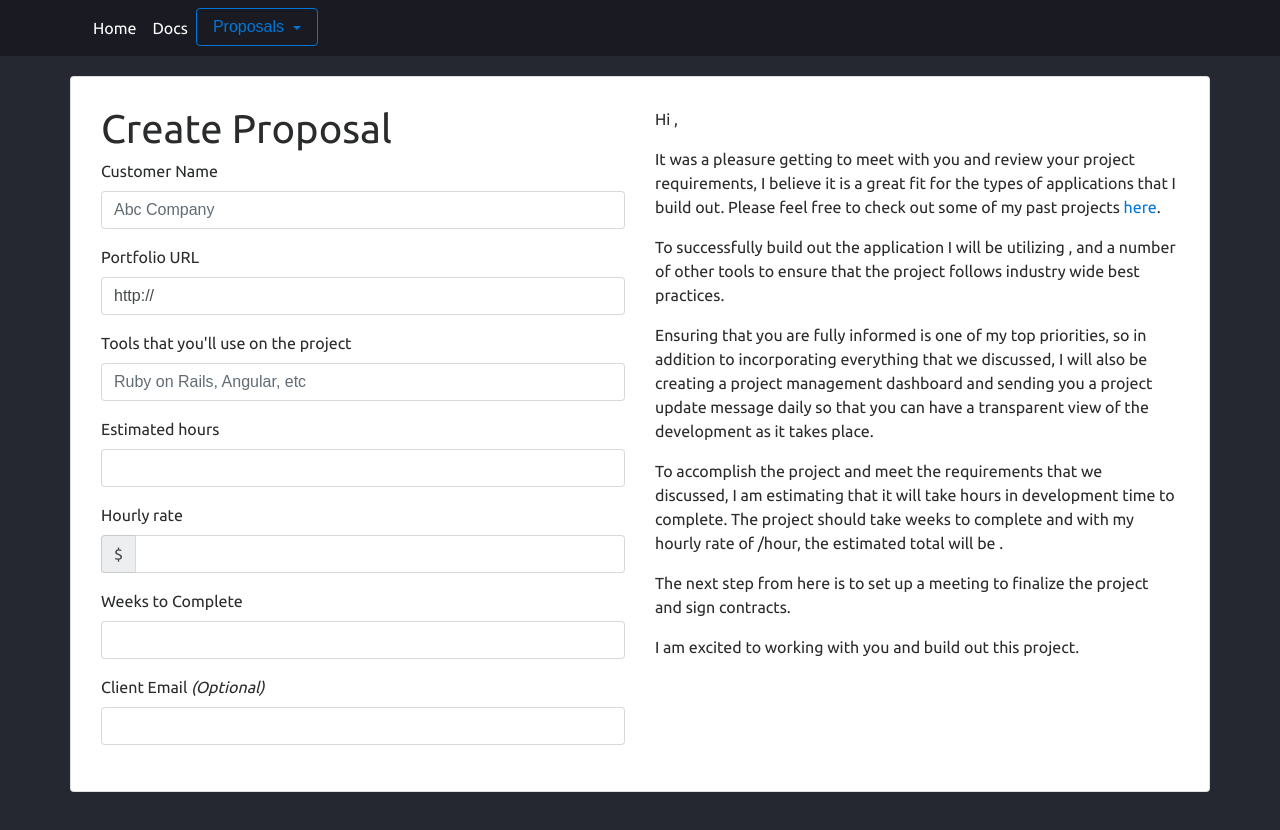
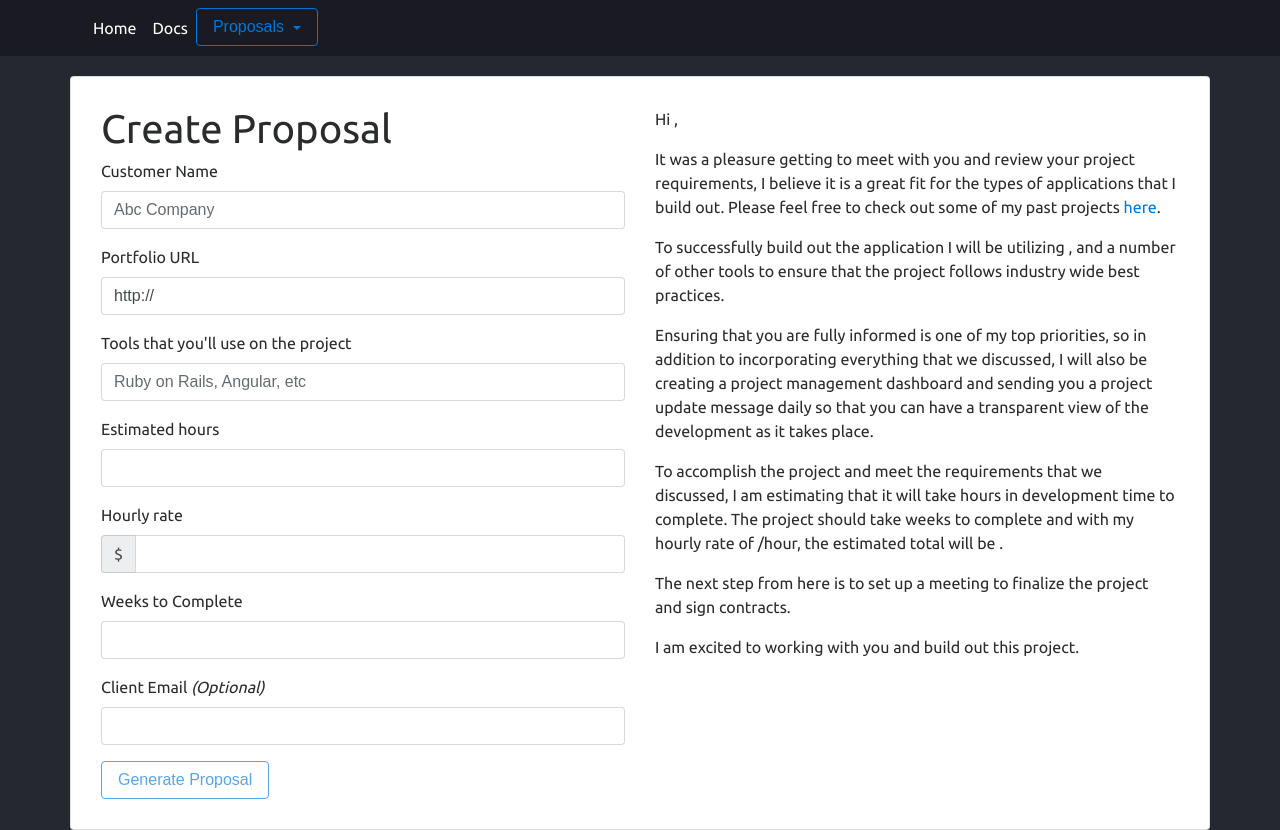
Before and after one commit to OscarPay/freelance-oscar-fe, an Angular app: page /proposals/new in a window 1280 px wide. Before the commit the page ends 800 px from the top, so only its background shows below. Built offline with nearby package versions, Linux system fonts and the light colour scheme.

Commit message:
Implemented proposal creation

```diff
--- a/src/app/proposal/proposal-new.component.html
+++ b/src/app/proposal/proposal-new.component.html
@@ -4,7 +4,7 @@
       <h1>Create Proposal</h1>
 
       <div>
-        <form #proposalForm="ngForm">
+        <form (submit)="createProposal(proposal)" #proposalForm="ngForm">
           <div class="form-group">
 
             <label for="customer">Customer Name</label>
@@ -127,6 +127,14 @@
             >
           </div>
 
+          <button
+            class="btn btn-outline-primary btn-large"
+            [disabled]="!proposalForm.form.valid"
+            [hidden]="submitted"
+            type="submit">
+            Generate Proposal
+          </button>
+
         </form>
       </div>
 
--- a/src/app/proposal/proposal-new.component.ts
+++ b/src/app/proposal/proposal-new.component.ts
@@ -2,13 +2,35 @@
  * Created by oscar on 31/05/17.
  */
 import {Component} from '@angular/core';
+import {Observable} from 'rxjs/Rx';
+
+import {ProposalService} from './proposal.service';
 import {Proposal} from './proposal';
 
 @Component({
   selector: 'proposal-new',
   templateUrl: 'proposal-new.component.html',
-  styleUrls: ['proposal-new.component.css']
+  styleUrls: ['proposal-new.component.css'],
+  providers: [ProposalService]
 })
 export class ProposalNewComponent {
   proposal = new Proposal();
+  submitted = false;
+
+  constructor(private proposalService: ProposalService) {
+  }
+
+  createProposal(proposal) {
+    this.submitted = true;
+    this.proposalService.createProposal(proposal)
+      .subscribe(
+        data => {
+          return true;
+        },
+        error => {
+          console.log('Error saving proposal');
+          return Observable.throw(error);
+        }
+      );
+  }
 }
--- a/src/app/proposal/proposal.service.ts
+++ b/src/app/proposal/proposal.service.ts
@@ -24,6 +24,14 @@ export class ProposalService {
     return this.http.get(this.proposalsUrl + "/" + id + ".json");
   }
 
+  createProposal(proposal) {
+    let headers = new Headers({'Content-Type': 'application/json'});
+    let options = new RequestOptions({headers: headers});
+
+    return this.http.post(this.proposalsUrl, JSON.stringify(proposal), {headers: headers})
+      .map((res: Response) => res.json());
+  }
+
   private handleError(error: Response | any) {
     // In a real world app, we might use a remote logging infrastructure
     let errMsg: string;
```
